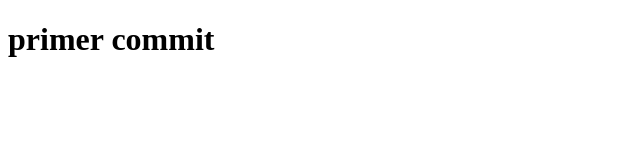
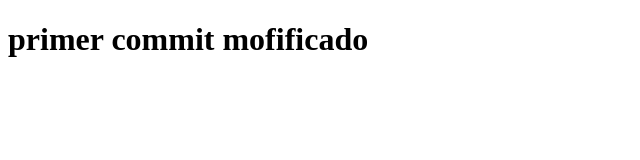
Before and after one commit to edwardOsb-18/end, a plain HTML site: page index.html in a window 1280 px wide. Shown: the whole page, without its empty margins (0-640 px from the left). Drawn offline with Linux system fonts and the light colour scheme.

Commit message:
Update index.html

```diff
--- a/index.html
+++ b/index.html
@@ -6,7 +6,7 @@
     <title>Document</title>
 </head>
 <body>
-    <h1>primer commit</h1>
+    <h1>primer commit mofificado</h1>
 
 </body>
 </html>
```
